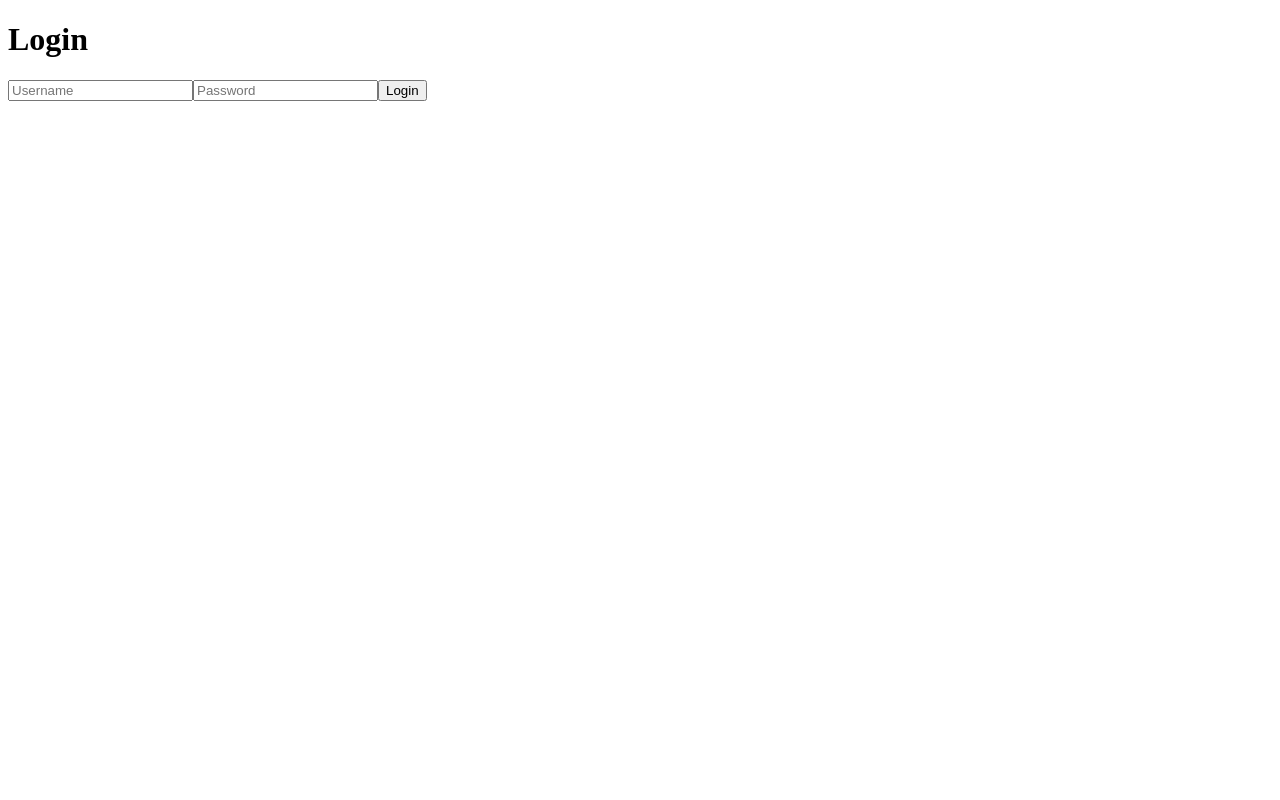
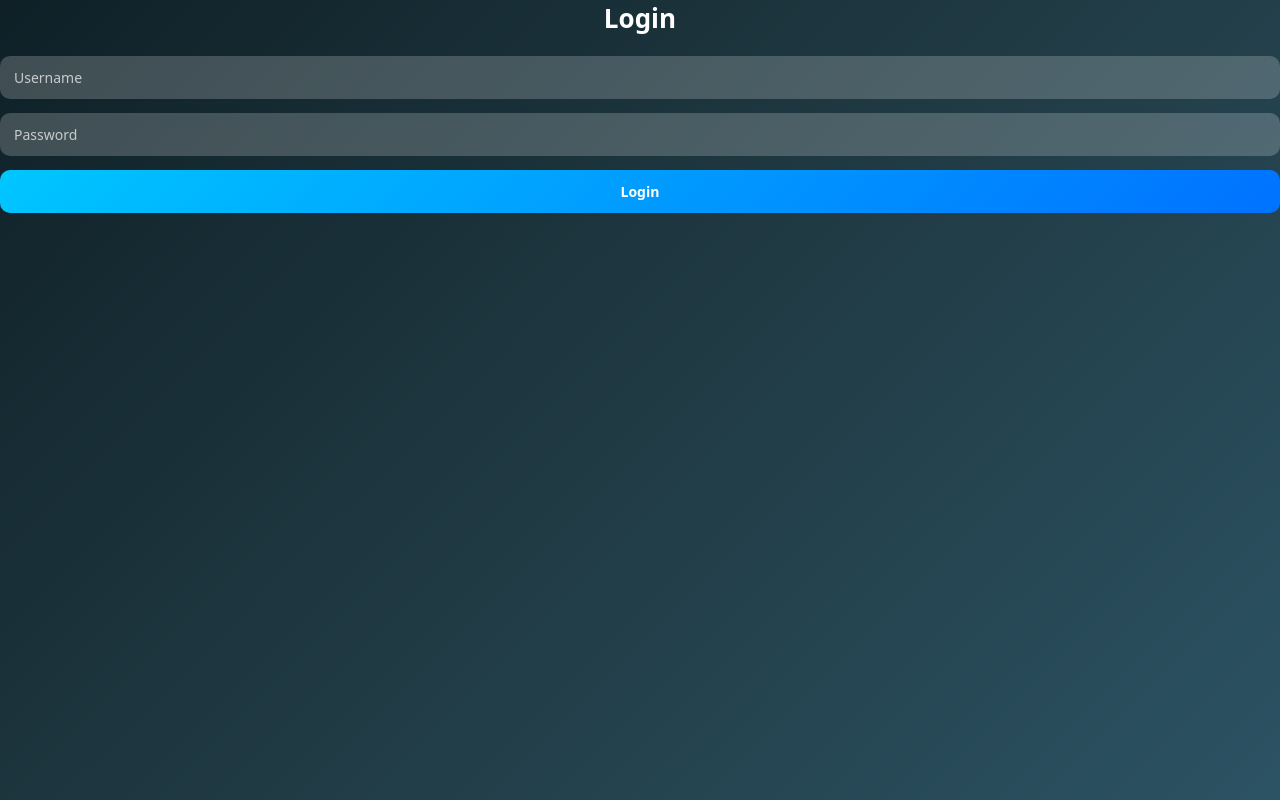
Before and after one commit to Abdullah-819/ExpenseTracker-ReactJS, a React (Vite) app: page /login in a window 1280 px wide. Built offline with nearby package versions, Linux system fonts and the light colour scheme.

Commit message:
Css+File React Router

```diff
--- /dev/null
+++ b/src/context/ExpenseContext.jsx
@@ -0,0 +1,77 @@
+import { createContext, useEffect, useState } from "react"
+import { getUserData, setUserData } from "../utils/storage"
+import { shouldReset } from "../utils/resetCheck"
+import { useAuth } from "../hooks/useAuth"
+
+export const ExpenseContext = createContext()
+
+export function ExpenseProvider({ children }) {
+  const { user } = useAuth()
+  const [expenses, setExpenses] = useState([])
+  const [budget, setBudget] = useState(null)
+
+  useEffect(() => {
+    if (!user) return
+
+    const stored = getUserData(user.username)
+
+    if (!stored) {
+      const freshData = {
+        expenses: [],
+        budget: null,
+        lastReset: Date.now()
+      }
+      setUserData(user.username, freshData)
+      setExpenses([])
+      setBudget(null)
+      return
+    }
+
+    if (shouldReset(stored.lastReset)) {
+      const resetData = {
+        expenses: [],
+        budget: null,
+        lastReset: Date.now()
+      }
+      setUserData(user.username, resetData)
+      setExpenses([])
+      setBudget(null)
+      return
+    }
+
+    setExpenses(stored.expenses)
+    setBudget(stored.budget)
+  }, [user])
+
+  useEffect(() => {
+    if (!user) return
+
+    setUserData(user.username, {
+      expenses,
+      budget,
+      lastReset: Date.now()
+    })
+  }, [expenses, budget, user])
+
+  const addExpense = expense => {
+    setExpenses(prev => [...prev, expense])
+  }
+
+  const totalSpent = expenses.reduce((sum, e) => sum + e.amount, 0)
+  const remainingBudget = budget !== null ? budget - totalSpent : null
+
+  return (
+    <ExpenseContext.Provider
+      value={{
+        expenses,
+        budget,
+        setBudget,
+        addExpense,
+        totalSpent,
+        remainingBudget
+      }}
+    >
+      {children}
+    </ExpenseContext.Provider>
+  )
+}
--- /dev/null
+++ b/src/hooks/useExpenses.js
@@ -0,0 +1,6 @@
+import { useContext } from "react"
+import { ExpenseContext } from "../context/ExpenseContext"
+
+export function useExpenses() {
+  return useContext(ExpenseContext)
+}
--- a/src/index.css
+++ b/src/index.css
@@ -0,0 +1,117 @@
+* {
+  margin: 0;
+  padding: 0;
+  box-sizing: border-box;
+  font-family: system-ui, -apple-system, BlinkMacSystemFont, "Segoe UI", sans-serif;
+}
+
+body {
+  min-height: 100vh;
+  background: linear-gradient(135deg, #0f2027, #203a43, #2c5364);
+  color: #ffffff;
+  display: flex;
+  justify-content: center;
+  align-items: center;
+}
+
+#root {
+  width: 100%;
+  min-height: 100vh;
+}
+
+.page {
+  min-height: 100vh;
+  display: flex;
+  justify-content: center;
+  align-items: center;
+  padding: 20px;
+}
+
+.card {
+  width: 100%;
+  max-width: 420px;
+  padding: 30px;
+  border-radius: 16px;
+  background: rgba(255, 255, 255, 0.12);
+  backdrop-filter: blur(14px);
+  -webkit-backdrop-filter: blur(14px);
+  box-shadow: 0 20px 40px rgba(0, 0, 0, 0.25);
+}
+
+h1 {
+  margin-bottom: 20px;
+  font-size: 26px;
+  text-align: center;
+}
+
+p {
+  margin-bottom: 10px;
+  font-size: 14px;
+  opacity: 0.9;
+}
+
+form {
+  display: flex;
+  flex-direction: column;
+  gap: 14px;
+}
+
+input {
+  padding: 12px 14px;
+  border-radius: 10px;
+  border: none;
+  outline: none;
+  font-size: 14px;
+  background: rgba(255, 255, 255, 0.2);
+  color: #fff;
+}
+
+input::placeholder {
+  color: rgba(255, 255, 255, 0.7);
+}
+
+button {
+  padding: 12px;
+  border-radius: 10px;
+  border: none;
+  font-size: 14px;
+  font-weight: 600;
+  cursor: pointer;
+  background: linear-gradient(135deg, #00c6ff, #0072ff);
+  color: #fff;
+  transition: transform 0.2s ease, opacity 0.2s ease;
+}
+
+button:hover {
+  transform: translateY(-1px);
+  opacity: 0.95;
+}
+
+.error {
+  color: #ff6b6b;
+  font-size: 13px;
+  text-align: center;
+}
+
+.dashboard {
+  max-width: 520px;
+  margin: auto;
+  padding: 30px;
+}
+
+.stat {
+  margin-top: 14px;
+  padding: 14px;
+  border-radius: 12px;
+  background: rgba(255, 255, 255, 0.1);
+}
+
+@media (max-width: 480px) {
+  .card {
+    padding: 22px;
+  }
+
+  h1 {
+    font-size: 22px;
+  }
+}
--- a/src/main.jsx
+++ b/src/main.jsx
@@ -3,12 +3,15 @@ import ReactDOM from "react-dom/client"
 import { BrowserRouter } from "react-router-dom"
 import App from "./App"
 import { AuthProvider } from "./context/AuthContext"
+import { ExpenseProvider } from "./context/ExpenseContext"
 import "./index.css"
 
 ReactDOM.createRoot(document.getElementById("root")).render(
   <BrowserRouter>
     <AuthProvider>
-      <App />
+      <ExpenseProvider>
+        <App />
+      </ExpenseProvider>
     </AuthProvider>
   </BrowserRouter>
 )
--- a/src/pages/Dashboard.jsx
+++ b/src/pages/Dashboard.jsx
@@ -1,5 +1,19 @@
+import { useAuth } from "../hooks/useAuth"
+import { useExpenses } from "../hooks/useExpenses"
+
 function Dashboard() {
-  return <h1>Dashboard</h1>
+  const { user } = useAuth()
+  const { totalSpent, remainingBudget, budget } = useExpenses()
+
+  return (
+    <div>
+      <h1>Dashboard</h1>
+      <p>User: {user.name}</p>
+      <p>Total Spent: {totalSpent}</p>
+      <p>Budget: {budget === null ? "Not Set" : budget}</p>
+      <p>Remaining: {remainingBudget === null ? "N/A" : remainingBudget}</p>
+    </div>
+  )
 }
 
 export default Dashboard
```
